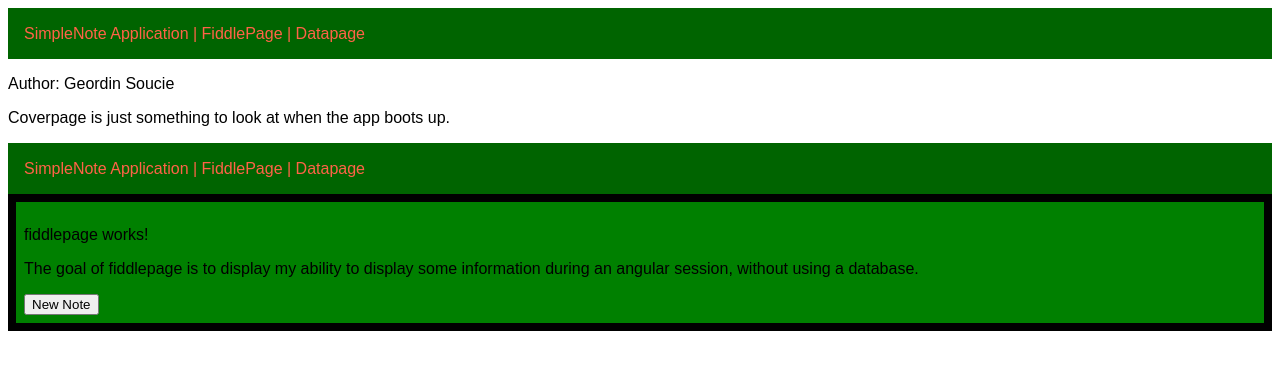
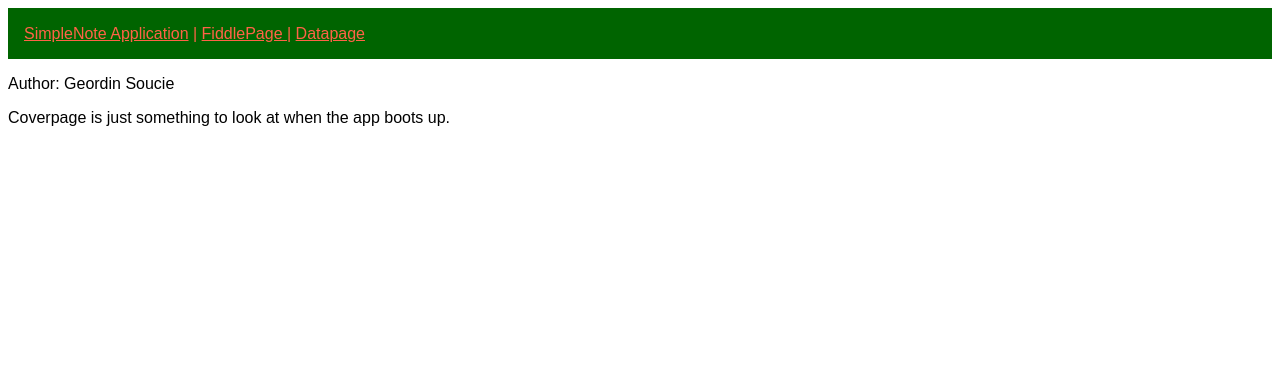
Before and after one commit to GormTheWyrm/functional-note-client-angular, an Angular app: page / in a window 1280 px wide. Shown: the top 370 px of the page. Built offline with nearby package versions, Linux system fonts and the light colour scheme.

Commit message:
header links now display red when correspondig to current route

```diff
--- a/src/app/app.component.html
+++ b/src/app/app.component.html
@@ -1,7 +1,5 @@
 <app-header></app-header>
-<!-- router c here... -->
-<app-coverpage></app-coverpage>
-<app-fiddlepage></app-fiddlepage>
+<router-outlet></router-outlet>
 
 
 
--- a/src/app/components/header/header.component.css
+++ b/src/app/components/header/header.component.css
@@ -7,3 +7,9 @@
     margin-bottom: 0px;
     /* border-bottom: solid 10px red; */
 }
+a{
+    color: tomato;
+}
+.active-link{
+    color: crimson;
+}
--- a/src/app/components/header/header.component.html
+++ b/src/app/components/header/header.component.html
@@ -1,10 +1,10 @@
 <div class="header">
     <span>
-        SimpleNote Application
+        <a routerLink="/cover" routerLinkActive="active-link">SimpleNote Application</a>
         |
-        FiddlePage
+        <a routerLink="/fiddle" routerLinkActive="active-link">FiddlePage </a>
         |
-        Datapage
+        <a routerLink="/data" routerLinkActive="active-link">Datapage</a>
         <!-- format these with classes and a tags -->
     </span>
 </div>
--- a/src/app/pages/fiddlepage/fiddlepage.component.html
+++ b/src/app/pages/fiddlepage/fiddlepage.component.html
@@ -1,8 +1,7 @@
 <!-- fiddle page is a full page -->
-<app-header></app-header>
 <div class="background-div">
     <div class="main-div">
-        <p>fiddlepage works!</p>
+
         <p>The goal of fiddlepage is to display my ability to display some information during an angular session,
             without using
             a database.
@@ -19,7 +18,7 @@
             <textarea type="text" id="new-note-body" [(ngModel)]="newBody"> </textarea>
             <br />
             <button id="create-note" (click)="createNote()">Create Note</button>
-            <!-- br didnt work - add padding/margin manually --> -->
+            <!-- br didnt work - add padding/margin manually -->
             <!-- appears to need an id for click event binding to work! -->
         </div>
         <!-- this div would be a great subcomponent- if I  -->
```
Also changed, not shown: src/app/app.module.ts (+10 -1 lines).
